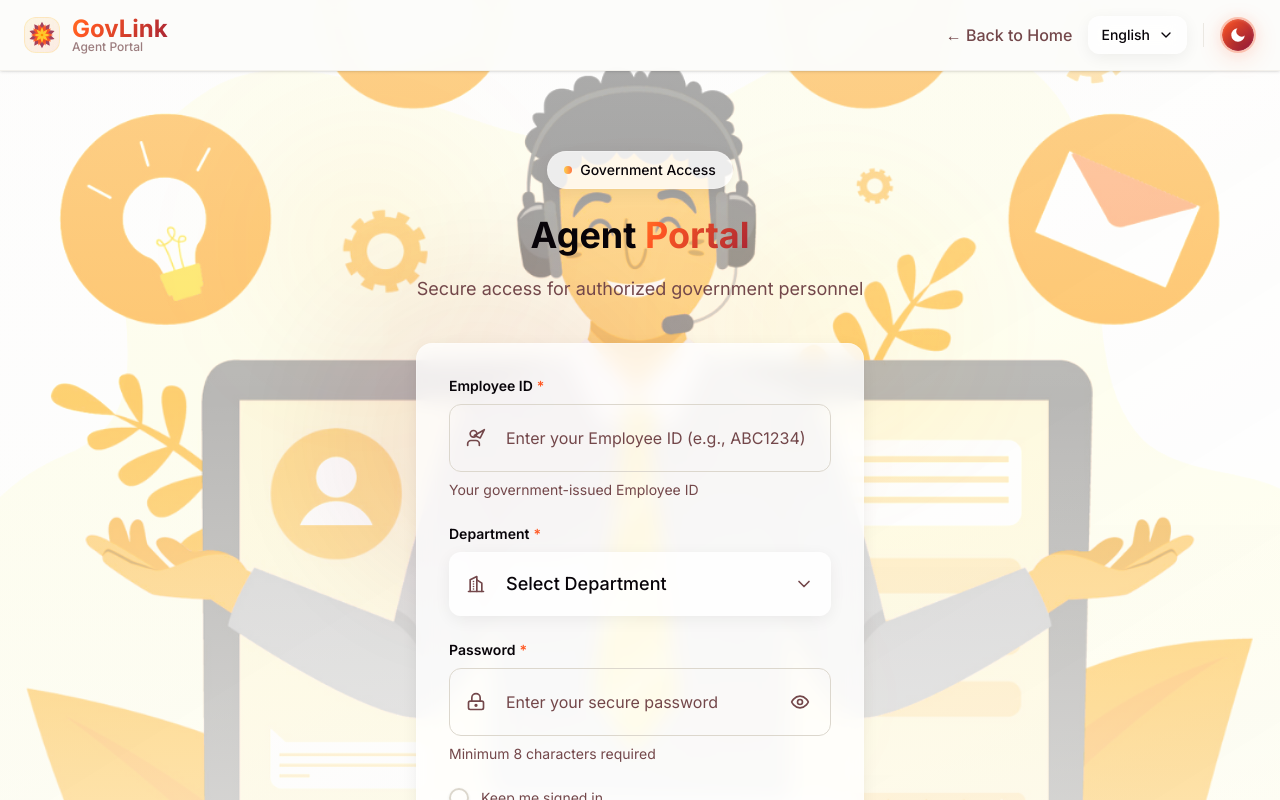
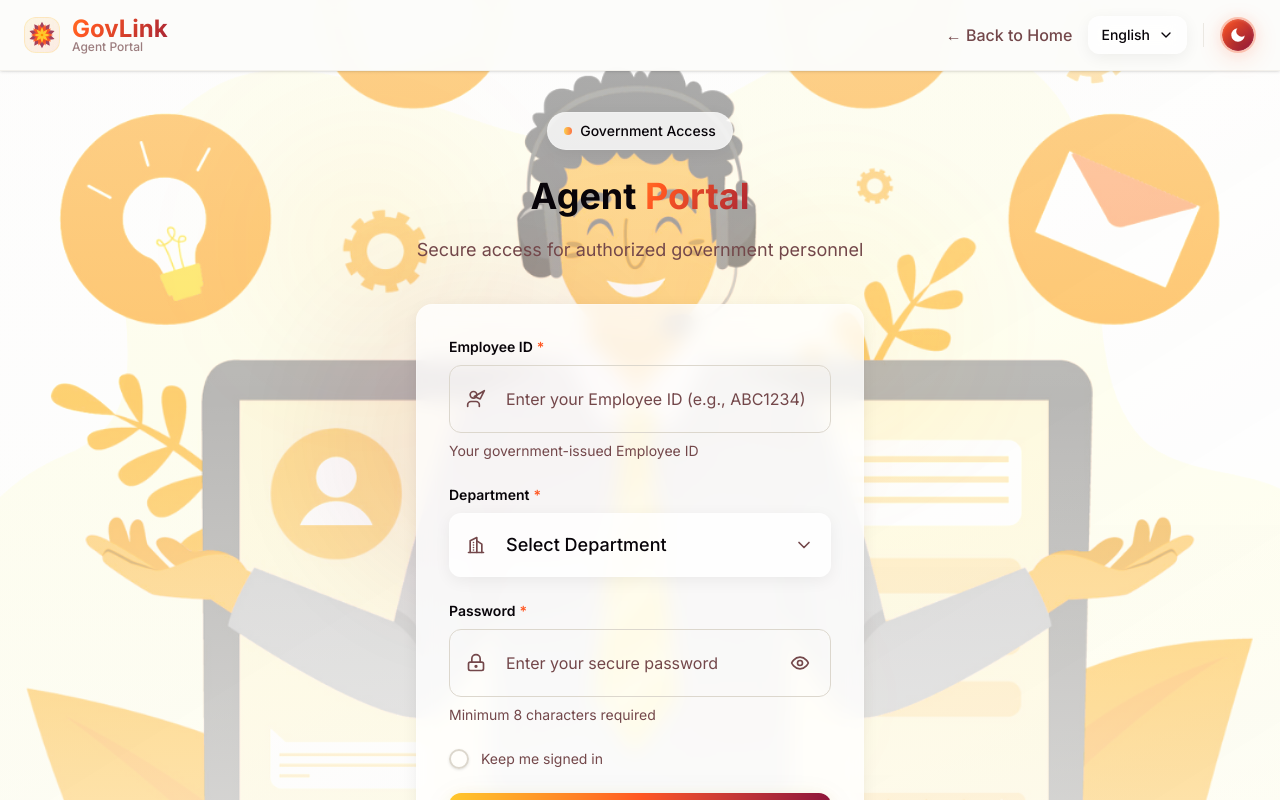
Before and after one commit to XFire2025/XFire_GovLink, a Next.js app: page /agent/login in a window 1280 px wide. Shown: the top 800 px of the page. Built offline with nearby package versions, Linux system fonts and the light colour scheme.

Commit message:
feat: update AgentAuthLayout header positioning and main content padding for improved layout

```diff
--- a/src/components/agent/auth/AgentAuthLayout.tsx
+++ b/src/components/agent/auth/AgentAuthLayout.tsx
@@ -160,7 +160,7 @@ const AgentAuthLayout: React.FC<AgentAuthLayoutProps> = ({
       <SriLankanBackground />
 
       {/* Header */}
-      <header className="sticky top-0 z-50 w-full bg-background/98 dark:bg-card backdrop-blur-md border-b border-border/30 dark:border-border/50 shadow-sm dark:shadow-lg">
+      <header className="fixed top-0 left-0 right-0 z-50 w-full bg-background/98 dark:bg-card backdrop-blur-md border-b border-border/30 dark:border-border/50 shadow-sm dark:shadow-lg">
         <nav className="container mx-auto flex items-center justify-between px-4 py-3 md:px-6 md:py-4">
           <Link href="/" className="flex items-center space-x-3 group">
             <div className="w-9 h-9 bg-gradient-to-br from-[#FFC72C]/10 to-[#FF5722]/10 rounded-xl p-0.5 flex items-center justify-center border border-[#FFC72C]/20 relative overflow-visible backdrop-blur-sm transition-all duration-300 group-hover:shadow-lg group-hover:scale-105">
@@ -228,7 +228,7 @@ const AgentAuthLayout: React.FC<AgentAuthLayoutProps> = ({
       </header>
 
       {/* Main Content */}
-      <main className="flex-1 flex items-center justify-center px-4 sm:px-6 py-12 sm:py-16 md:py-20 relative z-10">
+      <main className="flex-1 flex items-center justify-center px-4 sm:px-6 py-12 sm:py-16 md:py-20 pt-20 sm:pt-24 md:pt-28 relative z-10">
         <div className="w-full max-w-md">
           {/* Title Section */}
           <div className="text-center mb-8 sm:mb-10 animate-fade-in-up">
```
